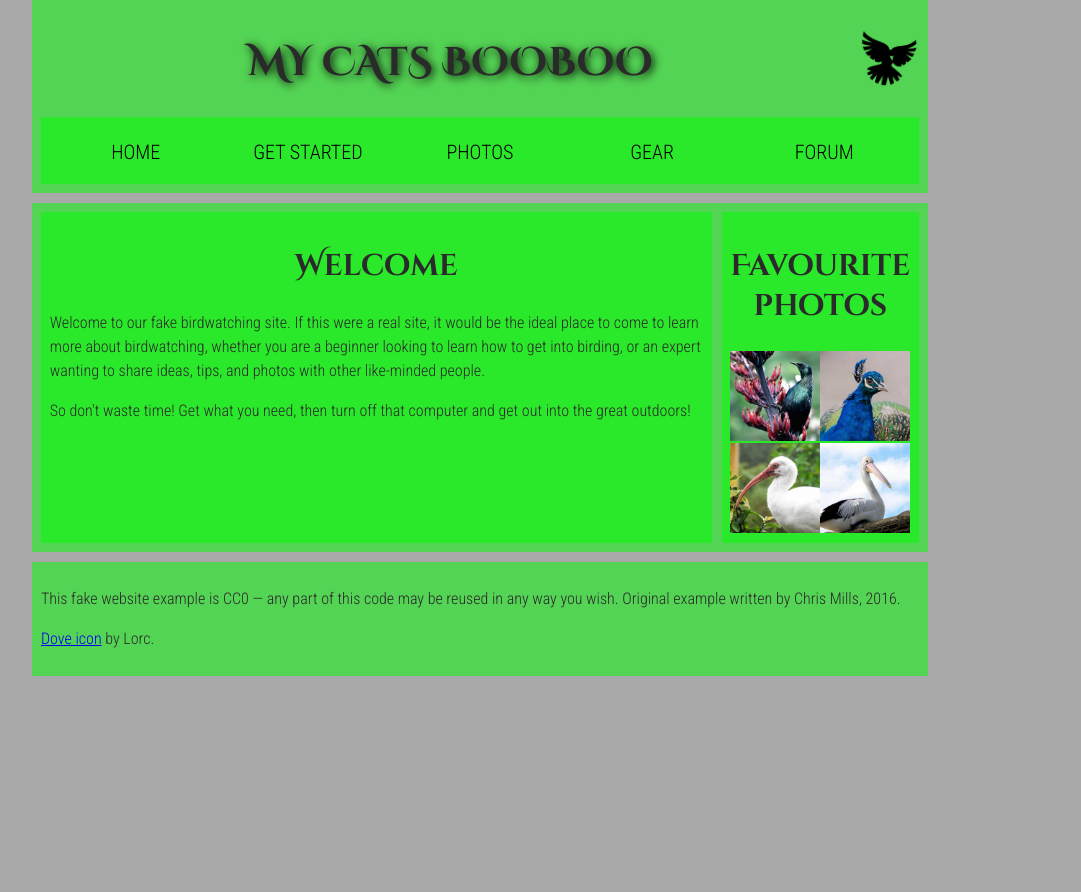
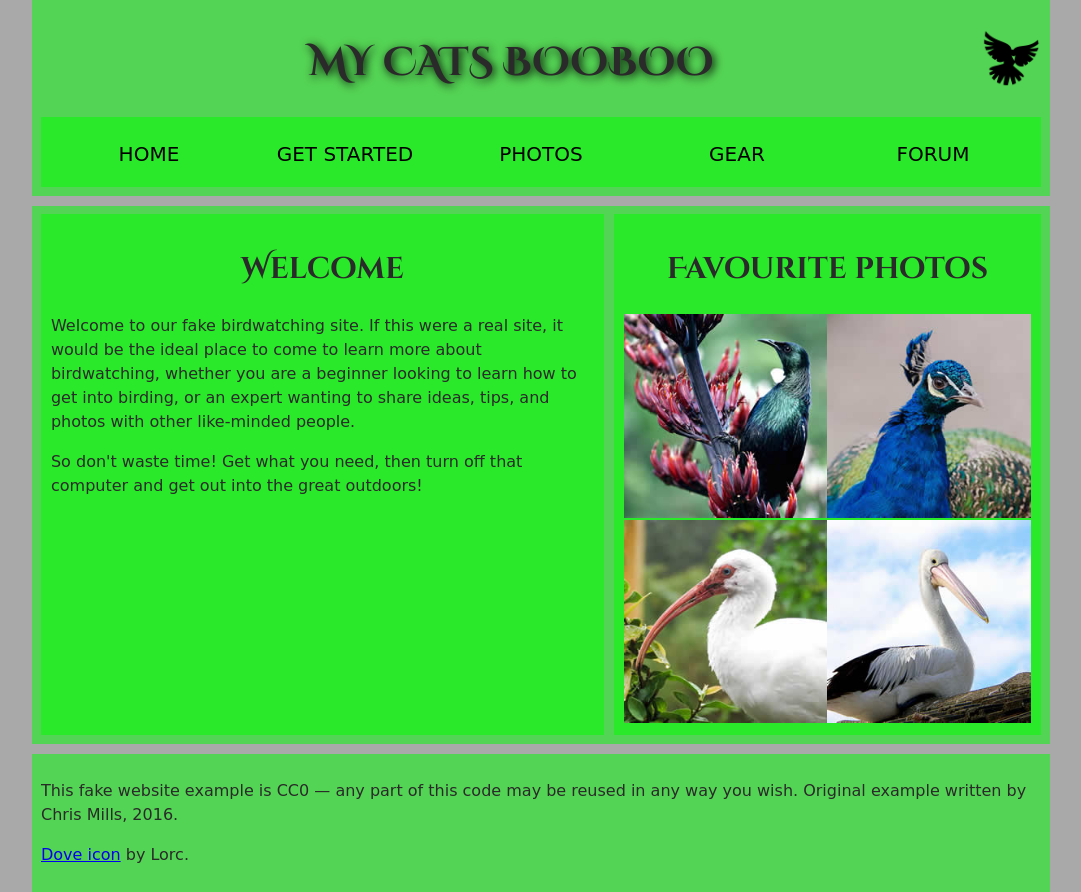
Before and after one commit to RuiqiLai0210/ruiqilai0210.github.io, a plain HTML site: page lab_3/index.html in a window 1280 px wide. Shown: the whole page, without its empty margins (160-1241 px from the left). Before the commit the page ends 800 px from the top, so only its background shows below. Drawn offline with Linux system fonts and the light colour scheme.

Commit message:
Update style.css

```diff
--- a/lab_3/style.css
+++ b/lab_3/style.css
@@ -24,7 +24,7 @@ h1, h2, h3 {
 }
 
 p, input, li {
-  font-family: 'Roboto Condensed', sans-serif;
+  font-family: 'Akronim', cursive;
   color: #2a2a2a;
 }
 
@@ -54,16 +54,19 @@ header {
   margin-bottom: 10px;
   display: flex;
   flex-flow: row wrap;
+  width:1000px;
 }
 
 body > * {
-  background-color: red;
+  background-color: green;
   padding: 1%;
+  width:1000px;
 }
 
 main, header, nav, article, aside, footer, section {
   background-color: rgba(0,255,0,0.5);
   padding: 1%;
+  width:1000px;
 }
 
 h1 {
@@ -118,7 +121,7 @@ article, section {
 }
 
 aside {
-  flex: 1;
+  flex: 3;
   margin-left: 10px;
   padding: 1%;
 }
```
